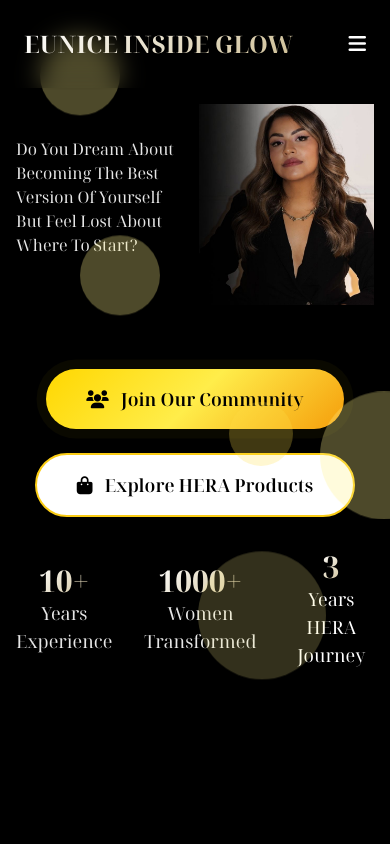
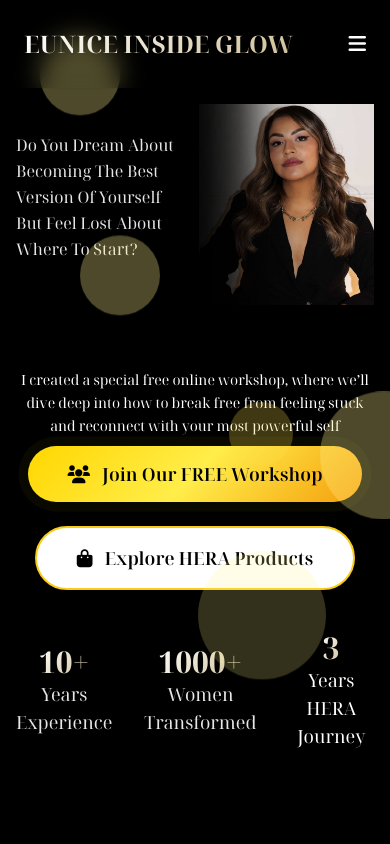
Before and after one commit to luiscoctecon/eunice-glow, a website: page index.html in a window 390 px wide. Shown: the top 844 px of the page. Drawn offline with nearby package versions, Linux system fonts and the light colour scheme; a web font is replaced by a local one.

Commit message:
Powerful Self

```diff
--- a/index.html
+++ b/index.html
@@ -70,7 +70,7 @@
             <div class="grid grid-cols-2 absolute justify-center top-0 left-0 w-full h-full flex">
                 <div class=" w-full px-0 md:px-16">
                     <div class="flex flex-col col-span-2 justify-center h-full py-10 md:py-0">
-                        <h1 class="text-1xl md:text-4xl  text-white/90 mb-4 animate-slide-up" style="animation-delay: 0.4s;">
+                        <h1 class="text-1xl md:text-4xl leading-relaxed text-white/90 mb-4 animate-slide-up" style="animation-delay: 0.4s;">
                             Do You Dream About Becoming The Best Version Of Yourself But Feel Lost About Where To Start?
                         </h1>
                     </div>
@@ -82,14 +82,16 @@
                 </div>
             </div>
 
+           <div class="flex flex-col py-0 gap-2 md:gap-6 justify-center animate-slide-up z-40" style="animation-delay: 0.4s; ">
+            <h2 class="text-sm md:text-xl leading-relaxed text-white text-center">I created a special free online workshop, where we’ll dive deep into how to break free from feeling stuck and reconnect with your most powerful self</h2>
+            </div>
 
 
-
-            <div class="flex flex-col py-0 md:py-0 gap-6 justify-center items-center animate-slide-up" style="animation-delay: 0.6s; ">
-                <button class="gradient-gold text-black px-10 py-4 rounded-full text-lg font-semibold hover:scale-105 transition-all duration-300 glow-effect btn-pulse">
+            <div class="flex flex-col py-2 md:py-0 gap-6 justify-center  items-center animate-slide-up" style="animation-delay: 0.6s; ">
+                <button class="gradient-gold text-black px-10 py-0 md:py-4 rounded-full text-lg font-semibold hover:scale-105 transition-all duration-300 glow-effect btn-pulse">
                     <a href="quiz.html" target="_blank">
                     <i class="fas fa-users mr-2"></i>
-                    Join Our Community</a>
+                    Join Our FREE Workshop</a>
                 </button>
                 <button class="bg-white text-black px-10 py-4 rounded-full text-lg font-semibold border-2 border-yellow-400 hover:bg-yellow-50 hover:scale-105 transition-all duration-300">
                    <a href="https://heraesntls.com" target="_blank">
```
Also changed, not shown: emailScheduler.js (+22 -4 lines), quiz.js (+6 -4 lines).
